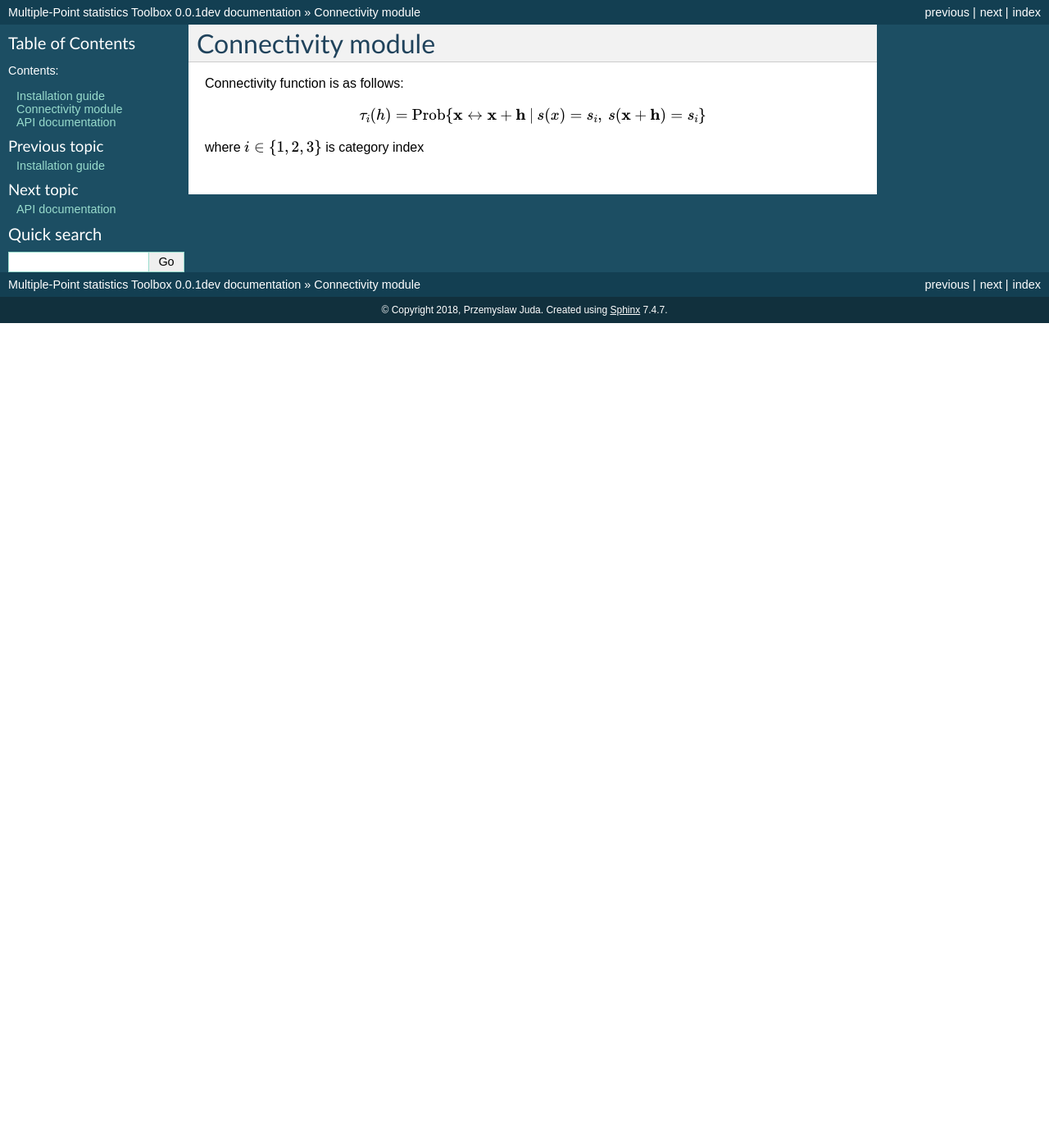
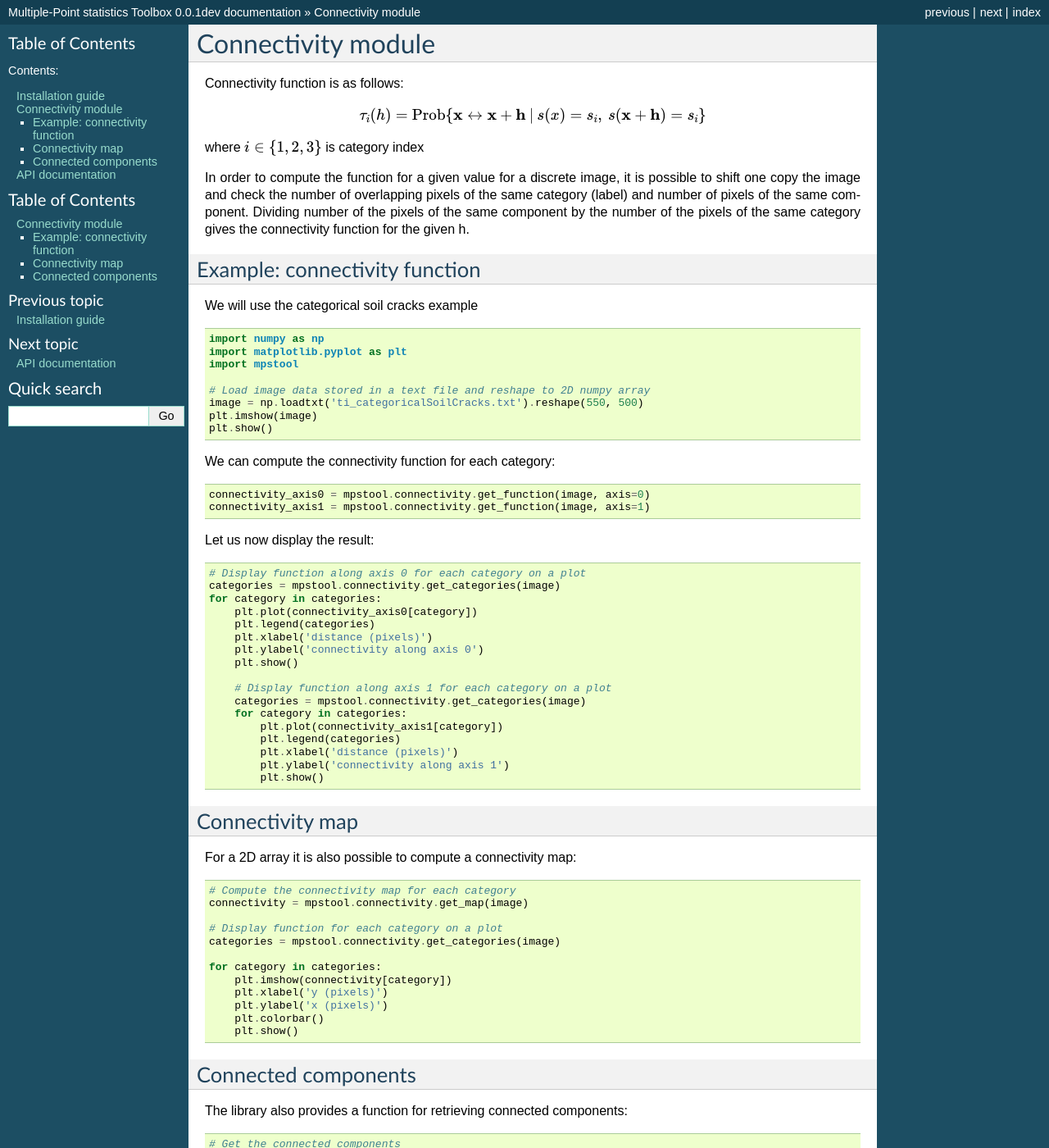
Before and after one commit to UniNE-CHYN/mps_toolbox, a Sphinx documentation site: the page built from docs/connectivity.rst, in a window 1280 px wide and 1400 px high. Shown: the whole window at 82% size. Built offline with Sphinx 7.4.7, drawn with Linux system fonts in a browser that asks for light colours; formulas are drawn with MathJax 3; some of the changed text lies outside the part shown.

Commit message:
Documentation of installation, connectivity example + API

```diff
--- a/docs/api.rst
+++ b/docs/api.rst
@@ -1,4 +1,7 @@
 API documentation
-=================
+*****************
 
 This is API documentation.
+
+.. automodule:: mpstool.connectivity
+   :members:
--- a/docs/conf.py
+++ b/docs/conf.py
@@ -34,7 +34,8 @@
 extensions = ['sphinx.ext.autodoc',
     'sphinx.ext.doctest',
     'sphinx.ext.todo',
-    'sphinx.ext.imgmath']
+    'sphinx.ext.imgmath',
+    'numpydoc']
 
 # Add any paths that contain templates here, relative to this directory.
 templates_path = ['_templates']
--- a/docs/connectivity.rst
+++ b/docs/connectivity.rst
@@ -8,5 +8,80 @@ Connectivity function is as follows:
 
 where :math:`i \in \{1,2,3\}` is category index
 
+In order to compute the function for a given value for a discrete image,
+it is possible to shift one copy the image and check the number of overlapping
+pixels of the same category (label) and number of pixels of the same component.
+Dividing number of the pixels of the same component by the number of the pixels of the same
+category gives the connectivity function for the given h.
+
+Example: connectivity function
+------------------------------
+
+We will use the categorical soil cracks example ::
+
+    import numpy as np
+    import matplotlib.pyplot as plt
+    import mpstool
+
+    # Load image data stored in a text file and reshape to 2D numpy array
+    image = np.loadtxt('ti_categoricalSoilCracks.txt').reshape(550, 500)
+    plt.imshow(image)
+    plt.show()
+
+
+We can compute the connectivity function for each category::
+
+    connectivity_axis0 = mpstool.connectivity.get_function(image, axis=0)
+    connectivity_axis1 = mpstool.connectivity.get_function(image, axis=1)
+
+Let us now display the result::
+
+    # Display function along axis 0 for each category on a plot
+    categories = mpstool.connectivity.get_categories(image)
+    for category in categories:
+        plt.plot(connectivity_axis0[category])
+        plt.legend(categories)
+        plt.xlabel('distance (pixels)')
+        plt.ylabel('connectivity along axis 0')
+        plt.show()
+
+        # Display function along axis 1 for each category on a plot
+        categories = mpstool.connectivity.get_categories(image)
+        for category in categories:
+            plt.plot(connectivity_axis1[category])
+            plt.legend(categories)
+            plt.xlabel('distance (pixels)')
+            plt.ylabel('connectivity along axis 1')
+            plt.show()
+
+Connectivity map
+----------------
+
+For a 2D array it is also possible to compute a connectivity map::
+
+    # Compute the connectivity map for each category
+    connectivity = mpstool.connectivity.get_map(image)
+
+    # Display function for each category on a plot
+    categories = mpstool.connectivity.get_categories(image)
+
+    for category in categories:
+        plt.imshow(connectivity[category])
+        plt.xlabel('y (pixels)')
+        plt.ylabel('x (pixels)')
+        plt.colorbar()
+        plt.show()
+
+
+Connected components
+--------------------
+
+The library also provides a function for retrieving connected components::
+
+    # Get the connected components
+    connected_components = mpstool.connectivity.get_components(image)
+    plt.imshow(connected_components)
+    plt.show()
+
 ..
   %$\epsilon_i = \sum_{k} |{2\tau_i(\mathbf{h_k}) - 2\tau^{\textrm{ref}}_i(\mathbf{h_k}) |}/{k} $
```
Also changed, not shown: README.md (+6 -2 lines), docs/installation.rst (+11 -4 lines).
